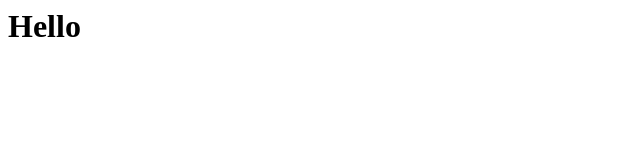
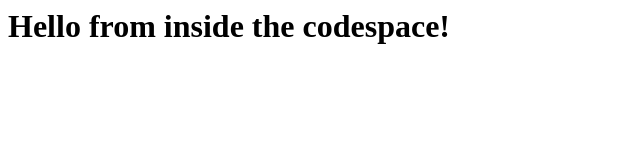
Before and after one commit to marietheresa/expert-rotary-phone, a plain HTML site: page index.html in a window 1280 px wide. Shown: the whole page, without its empty margins (0-640 px from the left). Drawn offline with Linux system fonts and the light colour scheme.

Commit message:
Changed the headline to reflect new whereabouts.

```diff
--- a/index.html
+++ b/index.html
@@ -1,3 +1,3 @@
 <html>
-  <h1>Hello</h1>
+  <h1><h1>Hello from inside the codespace!</h1></h1>
 </html>
```
